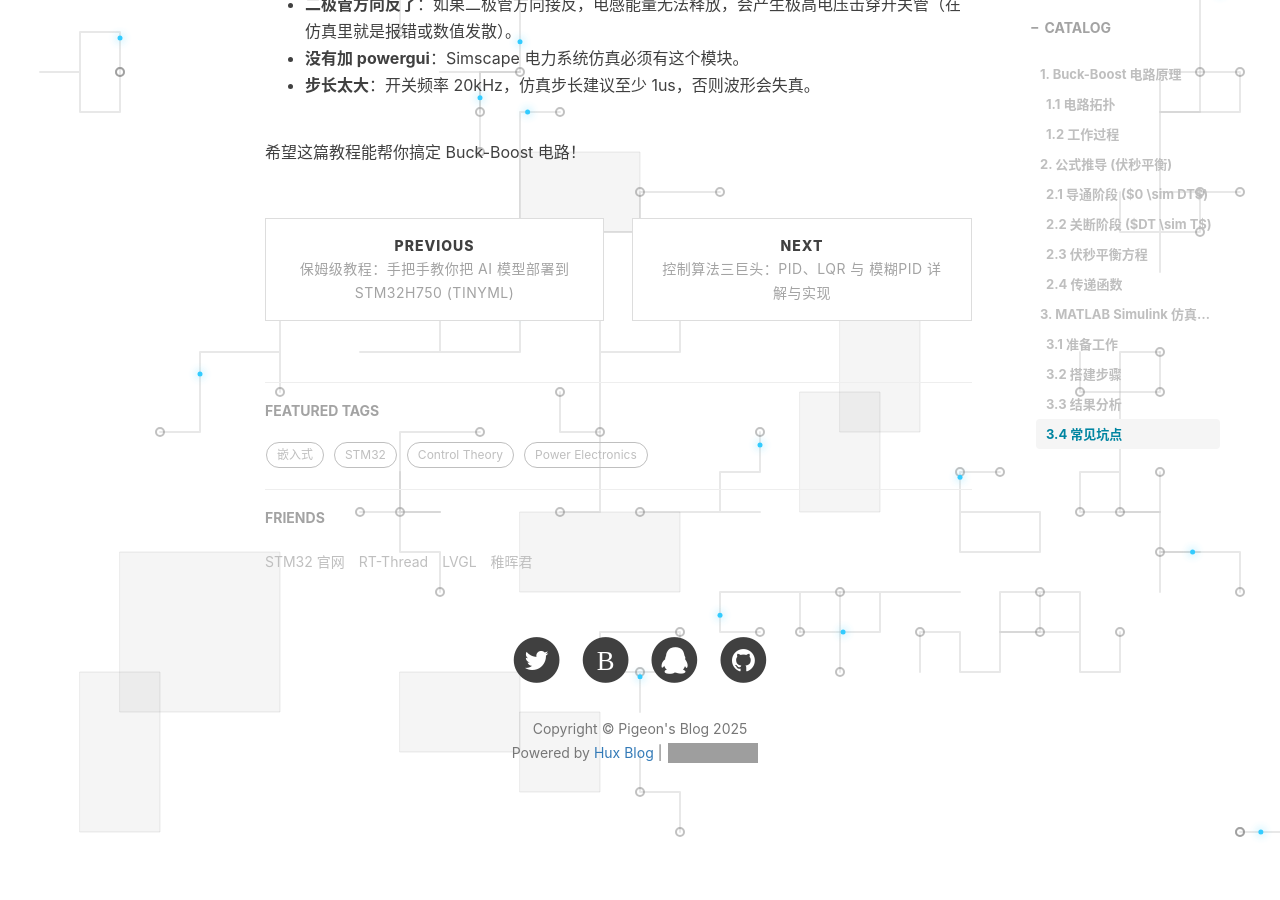
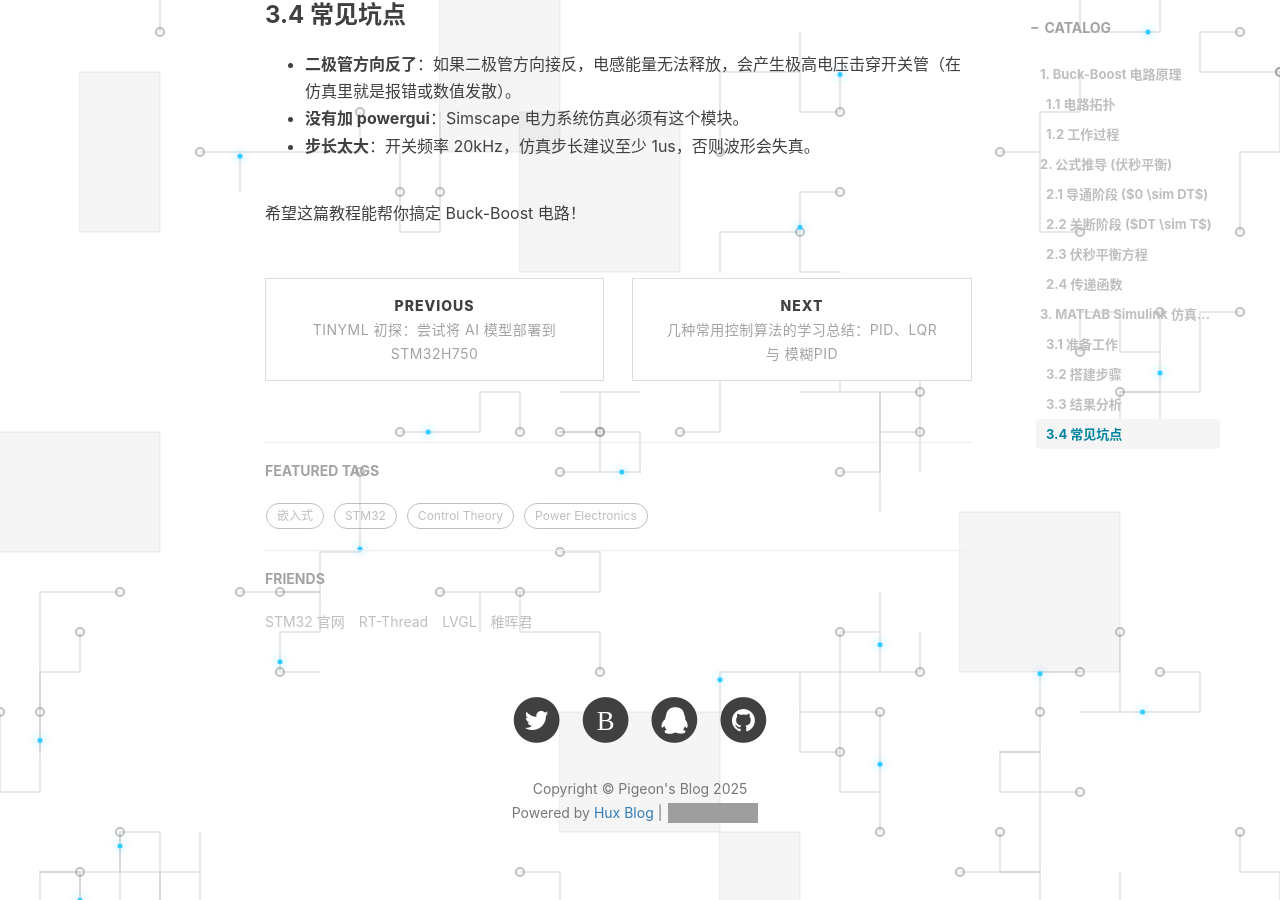
Before and after one commit to theman6699/theman6699.github.io, a Jekyll site: the page built from _posts/2026-01-01-buck-boost-converter.md, in a window 1280 px wide and 900 px high, scrolled down 5448 px. Built offline with Jekyll 4.4.1, drawn with Linux system fonts in a browser that asks for light colours; nearby versions of some CDN libraries; comment, search, counter and statistics services are not loaded; before the commit the page ends 6305 px from its top, so only the background shows below that; some of the changed text lies outside the part shown; grey boxes are pictures that could not be loaded.

Commit message:
Update blog post titles to be more humble

```diff
--- a/_posts/2025-12-31-tinyml-stm32.md
+++ b/_posts/2025-12-31-tinyml-stm32.md
@@ -1,7 +1,7 @@
 ---
 layout:     post
-title:      "保姆级教程：手把手教你把 AI 模型部署到 STM32H750 (TinyML)"
-subtitle:   "从 Python 训练到 CubeMX 部署，全流程实战指南"
+title:      "TinyML 初探：尝试将 AI 模型部署到 STM32H750"
+subtitle:   "记录从 Python 训练到 CubeMX 部署的全过程"
 date:       2025-12-31 10:00:00
 author:     "Pigeon"
 header-img: "img/post-bg-2015.jpg"
--- a/_posts/2026-01-01-buck-boost-converter.md
+++ b/_posts/2026-01-01-buck-boost-converter.md
@@ -1,7 +1,7 @@
 ---
 layout:     post
-title:      "Buck-Boost 变换器详解：原理、推导与 Simulink 仿真"
-subtitle:   "从零开始掌握升降压电路设计与仿真"
+title:      "Buck-Boost 变换器学习笔记：原理推导与 Simulink 仿真"
+subtitle:   "升降压电路的原理推导与仿真练习"
 date:       2026-01-01 12:00:00
 author:     "Pigeon"
 header-img: "img/post-bg-2015.jpg"
--- a/_posts/2026-01-02-pid-lqr-fuzzy.md
+++ b/_posts/2026-01-02-pid-lqr-fuzzy.md
@@ -1,7 +1,7 @@
 ---
 layout:     post
-title:      "控制算法三巨头：PID、LQR 与 模糊PID 详解与实现"
-subtitle:   "从经典到现代，从原理到代码，一文搞懂三种主流控制策略"
+title:      "几种常用控制算法的学习总结：PID、LQR 与 模糊PID"
+subtitle:   "对三种主流控制策略的原理梳理与简单实现"
 date:       2026-01-02 12:00:00
 author:     "Pigeon"
 header-img: "img/post-bg-2015.jpg"
```
Also changed, not shown: _posts/2025-12-28-embedded-tools.md (+2 -2 lines), _posts/2025-12-29-foc-principle.md (+2 -2 lines), _posts/2025-12-30-pi-pr-control.md (+2 -2 lines).
